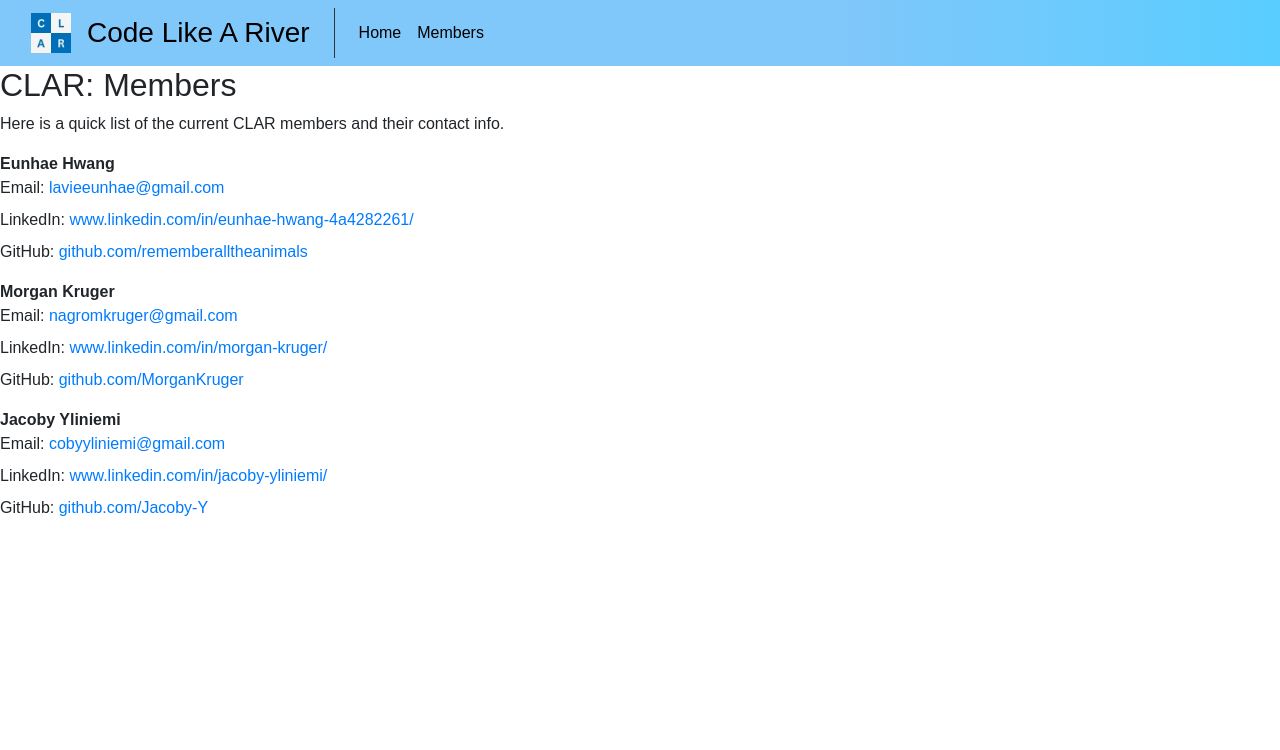
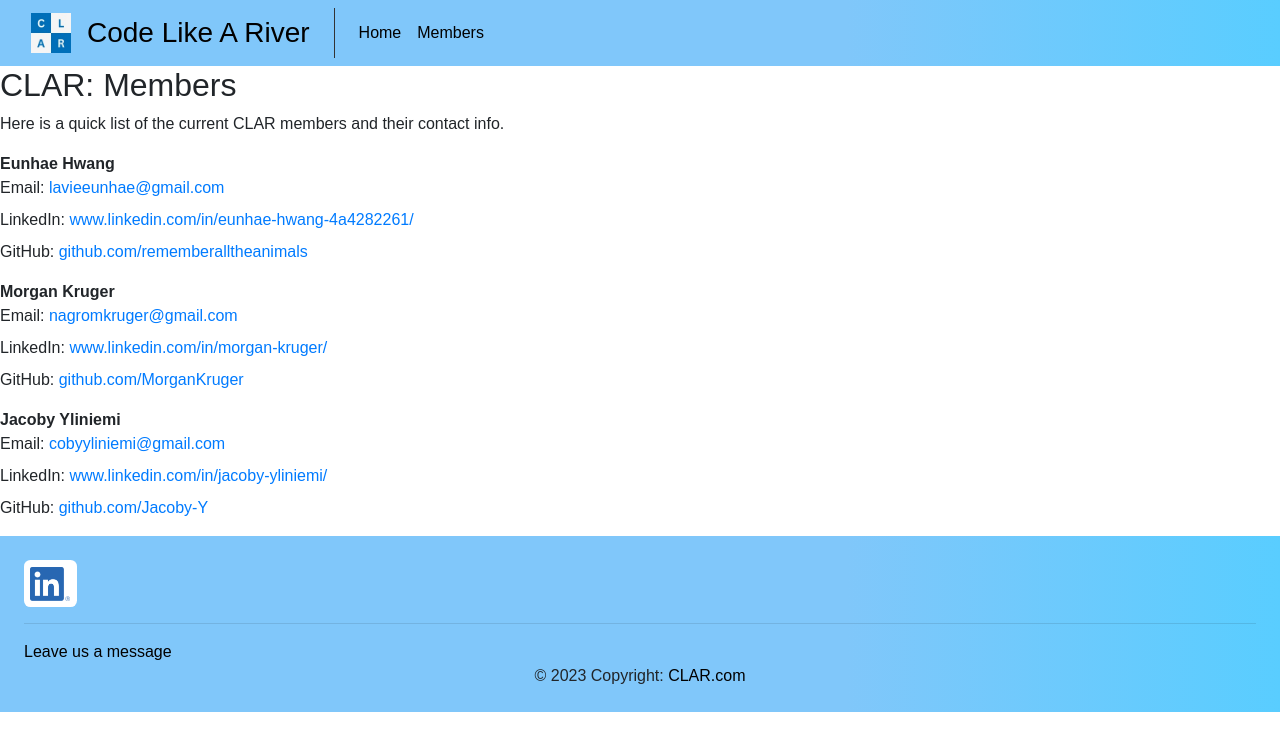
Before and after one commit to rememberalltheanimals/CLAR-website, a React (Vite) app in the folder website/: page /members in a window 1280 px wide. Shown: the top 750 px of the page. Built offline with nearby package versions, Linux system fonts and the light colour scheme.

Commit message:
Added a page footer component

```diff
--- a/website/src/App.tsx
+++ b/website/src/App.tsx
@@ -1,5 +1,6 @@
 import React from 'react';
 import NavBar from './components/NavBar';
+import Footer from './components/Footer';
 import { BrowserRouter, Routes, Route } from 'react-router-dom';
 import Home from './pages/Index';
 import Members from './pages/Members';
@@ -12,6 +13,7 @@ function App() {
       <Route path='/' element={<Home />} />
       <Route path='/members' element={<Members />} />
     </Routes>
+    <Footer></Footer>
     </BrowserRouter>
   )
 }
--- /dev/null
+++ b/website/src/components/Footer.tsx
@@ -0,0 +1,21 @@
+import React from 'react'
+import { Link } from 'react-router-dom'
+
+function Footer() {
+  return (
+    <footer className='p-4 container-fluid'>
+      <section className='d-flex justify-content-lg-left'>
+        <Link to="https://www.linkedin.com/groups/12006817/" target='_blank'>
+          <div className='img-background'>
+            <img src="/src/assets/LI-In-Bug.png" alt="LinkedIn" />
+          </div>
+        </Link>
+      </section>
+      <hr className='py-0 my-3' />
+      <a className='py-3' href="mailto:nagromkruger@gmail.com">Leave us a message</a>
+      <div className="text-center">© 2023 Copyright: <Link to="/">CLAR.com</Link></div>
+    </footer>
+  )
+}
+
+export default Footer
--- a/website/src/index.css
+++ b/website/src/index.css
@@ -10,7 +10,7 @@ html, body {
   height: 100%;
 }
 
-nav.navbar  {
+nav.navbar, footer {
   background-color: #80C7FA;
   background: linear-gradient(90deg, #80C7FA 66.15%, #59CDFF 100%);
 }
@@ -27,3 +27,17 @@ nav.navbar * {
 .navbar-header img {
   width: 2.5rem;
 }
+
+footer a img {
+  width: 2.5rem;
+}
+
+footer a, footer a:hover {
+  color: black;
+}
+
+.img-background {
+  background-color: white;
+  padding: .4rem;
+  border-radius: .4rem;
+}
```
Also changed, not shown: website/src/assets/LI-In-Bug.png (added).
